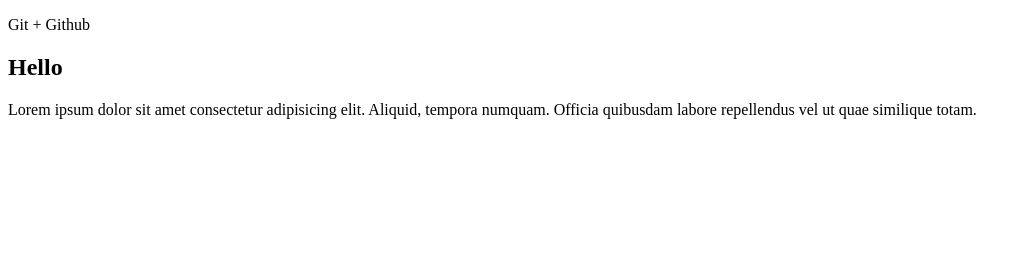
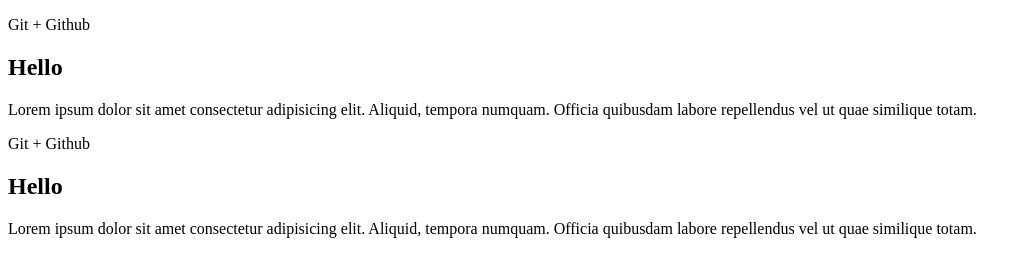
Before and after one commit to Kovaev/GitTest, a plain HTML site: page index.html in a window 1280 px wide. Shown: the whole page, without its empty margins (0-1031 px from the left). Drawn offline with Linux system fonts and the light colour scheme.

Commit message:
Г?лка about ? робота в н?й

```diff
--- a/index.html
+++ b/index.html
@@ -10,5 +10,8 @@
     <p>Git + Github</p>
     <h2>Hello</h2>
     <p>Lorem ipsum dolor sit amet consectetur adipisicing elit. Aliquid, tempora numquam. Officia quibusdam labore repellendus vel ut quae similique totam.</p>
+    <p>Git + Github</p>
+    <h2>Hello</h2>
+    <p>Lorem ipsum dolor sit amet consectetur adipisicing elit. Aliquid, tempora numquam. Officia quibusdam labore repellendus vel ut quae similique totam.</p>
 </body>
 </html>
```
